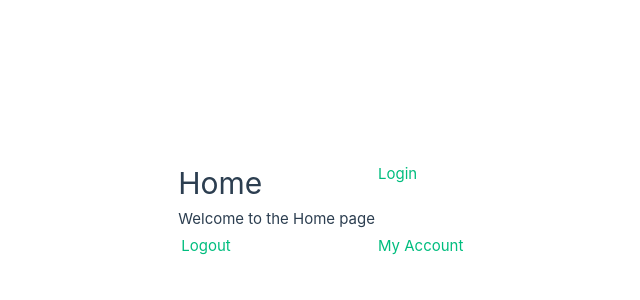
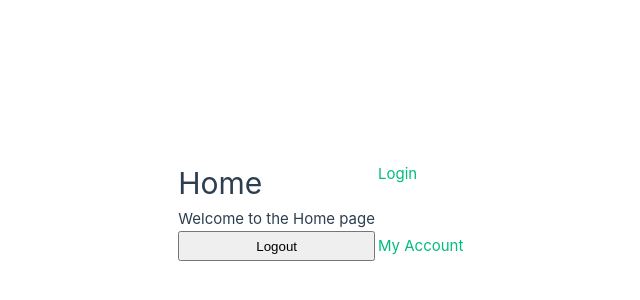
Before and after one commit to rgayan12/foodbuddy, a Vue app: page / in a window 1280 px wide. Shown: the part 190-490 px from the top of the page, without its empty margins (265-905 px from the left). Built offline with nearby package versions, Linux system fonts and the light colour scheme; no server answers.

Commit message:
js cookie, logout button

```diff
--- a/package.json
+++ b/package.json
@@ -15,6 +15,7 @@
   },
   "dependencies": {
     "axios": "^1.6.8",
+    "js-cookie": "^3.0.5",
     "pinia": "^2.1.7",
     "vue": "^3.4.21",
     "vue-router": "^4.3.0"
--- a/src/App.vue
+++ b/src/App.vue
@@ -1,14 +1,27 @@
 <script setup lang="ts">
-import { RouterLink, RouterView } from 'vue-router'
+import { defineComponent } from "vue";
+import { RouterLink, RouterView } from "vue-router";
+import Cookies from "js-cookie";
+
+const logout = () => {
+  window.location.href = `/auth/logout?session_hint=${Cookies.get('session_hint')}`;
+};
+
+defineComponent({
+  name: "App",
+  components: {
+    RouterLink,
+    RouterView
+  }
+});
 </script>
 
 <template>
-  <RouterView />
+  <RouterView/>
   <a href="/auth/login">Login</a>
-  <a href="/auth/logout">Logout</a>
+  <button @click="logout">Logout</button>
   <RouterLink to="/my-account">My Account</RouterLink>
 </template>
-
 <style scoped>
 header {
   line-height: 1.5;
```
Also changed, not shown: 1 other file (tests, documents, lock files or other folders).
